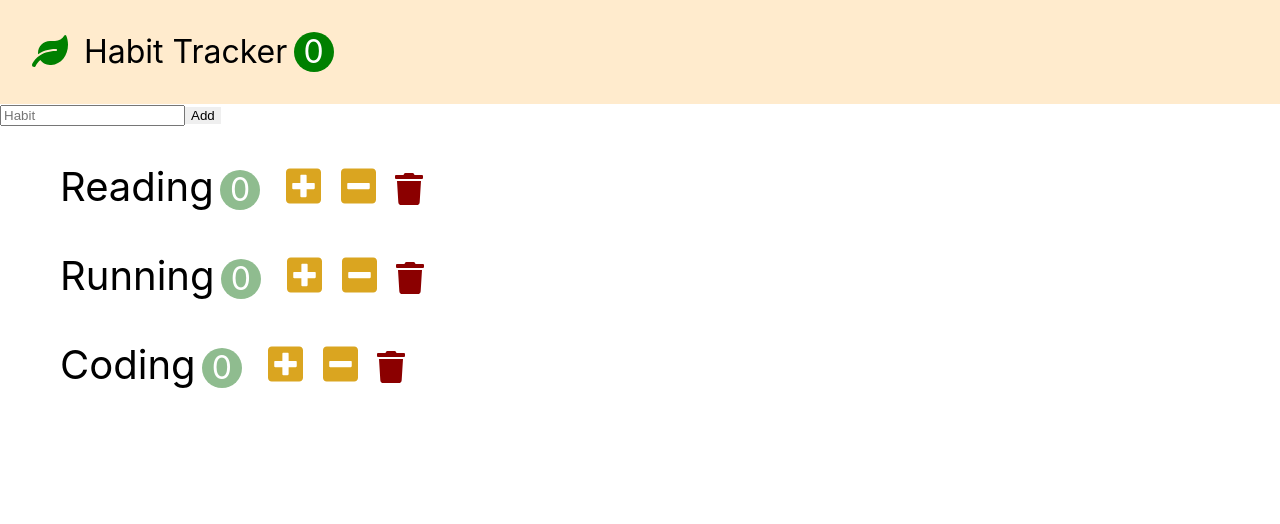
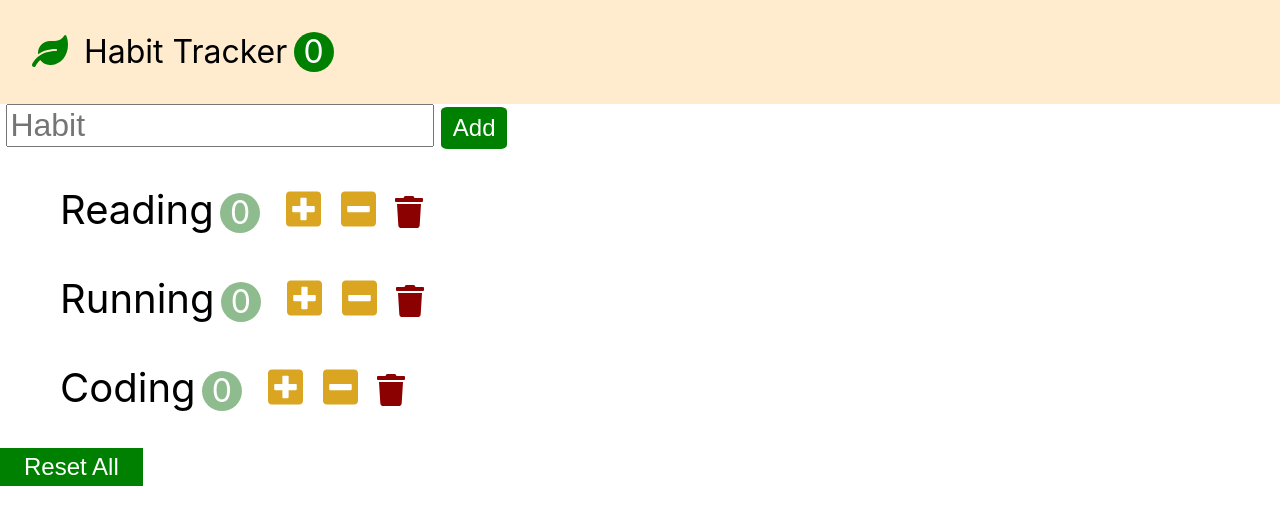
Before and after one commit to wan8234/habit-tracker, a React (Create React App) app: page / in a window 1280 px wide. Shown: the top 524 px of the page. Built offline with nearby package versions, Linux system fonts and the light colour scheme.

Commit message:
make input and reset button with academy

```diff
--- a/src/App.css
+++ b/src/App.css
@@ -30,6 +30,21 @@ button {
     background-color: green;
     color: white;
     border-radius: 50%;
+}
+
+.add-input {
+    font-size: 2rem;
+    margin-left: 0.2em;
+    margin-right: 0.2em;
+}
+
+.add-button {
+    height: 100%;
+    font-size: 1.5rem;
+    padding: 0.3em 0.5em;
+    background-color: green;
+    color: white;
+    border-radius: 10%;
 }
 
 .habit {
@@ -71,3 +86,10 @@ button {
     font-size: 2rem;
     color: darkred;
 }
+
+.habits-reset {
+    font-size: 1.5rem;
+    padding: 0.2em 1em;
+    background-color: green;
+    color: white;
+}
--- a/src/app.jsx
+++ b/src/app.jsx
@@ -2,7 +2,6 @@ import React, { Component } from "react";
 import "./app.css";
 import Habits from "./components/habits";
 import Navbar from "./components/navbar";
-import Add from "./components/habitAddForm";
 
 class App extends Component {
     state = {
@@ -33,6 +32,22 @@ class App extends Component {
         this.setState({ habits });
     };
 
+    handleAdd = (name) => {
+        const habits = [
+            ...this.state.habits,
+            { id: Date.now(), name: name, count: 0 },
+        ];
+        this.setState({ habits });
+    };
+
+    handleReset = () => {
+        const habits = this.state.habits.map((habit) => {
+            habit.count = 0;
+            return habit;
+        });
+        this.setState({ habits });
+    };
+
     render() {
         return (
             <>
@@ -43,12 +58,13 @@ class App extends Component {
                     }
                     habits={this.state.habits}
                 />
-                <Add habits={this.state.habits} />
                 <Habits
                     habits={this.state.habits}
                     onIncrement={this.handleIncrement}
                     onDecrement={this.handleDecrement}
                     onDelete={this.handleDelete}
+                    onAdd={this.handleAdd}
+                    onReset={this.handleReset}
                 />
             </>
         );
--- a/src/components/habitAddForm.jsx
+++ b/src/components/habitAddForm.jsx
@@ -1,10 +1,28 @@
 import React, { Component } from "react";
 
 class HabitAddForm extends Component {
+    formRef = React.createRef();
+    inputRef = React.createRef();
+    onSubmit = (event) => {
+        event.preventDefault();
+        const name = this.inputRef.current.value;
+        name && this.props.onAdd(name);
+        // this.inputRef.current.value = "";
+        this.formRef.current.reset();
+    };
     render() {
         return (
-            <form className="add-form">
-                <input type="text" className="add-input" placeholder="Habit" />
+            <form
+                ref={this.formRef}
+                className="add-form"
+                onSubmit={this.onSubmit}
+            >
+                <input
+                    ref={this.inputRef}
+                    type="text"
+                    className="add-input"
+                    placeholder="Habit"
+                />
                 <button className="add-button">Add</button>
             </form>
         );
--- a/src/components/habits.jsx
+++ b/src/components/habits.jsx
@@ -1,9 +1,16 @@
 import React, { Component } from "react";
 import Habit from "./habit";
+import HabitAddForm from "./habitAddForm";
 
 class Habits extends Component {
+    handleAdd = (name) => {
+        this.props.onAdd(name);
+    };
+
     render() {
         return (
+            <>
+                <HabitAddForm onAdd={this.handleAdd} />
                 <ul>
                     {this.props.habits.map((habit) => (
                         <Habit
@@ -15,6 +22,10 @@ class Habits extends Component {
                         />
                     ))}
                 </ul>
+                <button className="habits-reset" onClick={this.props.onReset}>
+                    Reset All
+                </button>
+            </>
         );
     }
 }
```
Lines whose indentation alone changed are shown as unchanged.
